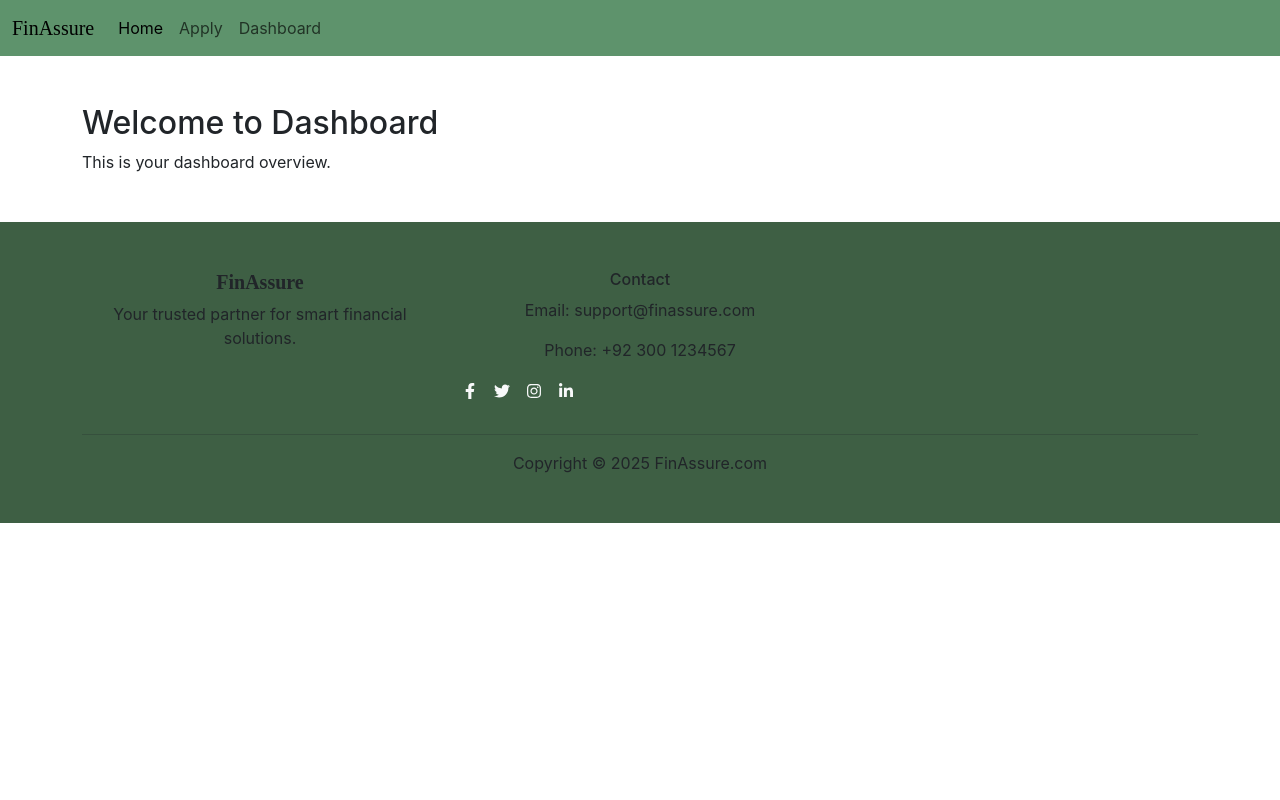
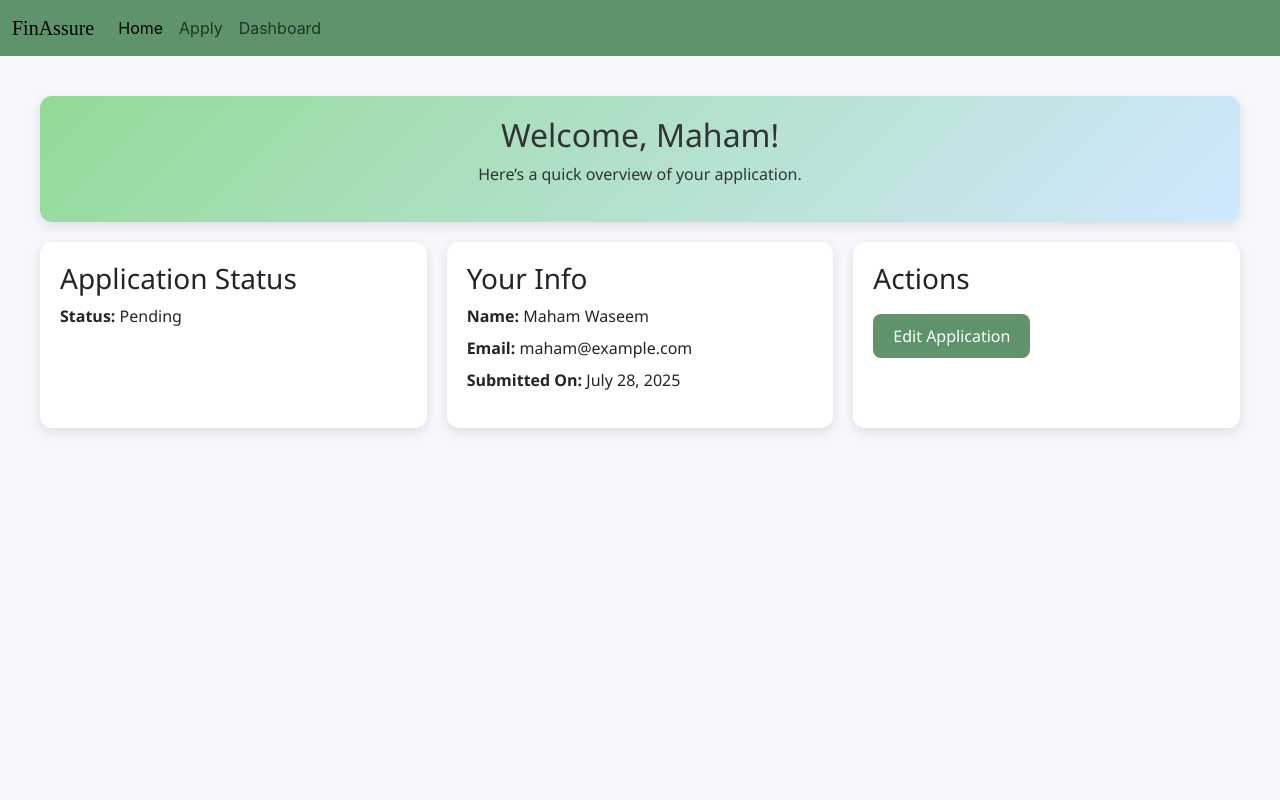
Before and after one commit to mahamwaseem/Insurance-policy, a React (Create React App) app: page /dashboard in a window 1280 px wide. Shown: the top 800 px of the page. Built offline with nearby package versions, Linux system fonts and the light colour scheme; a web font is replaced by a local one.

Commit message:
Created DashBoard

```diff
--- a/src/My_components/pages/Apply.css
+++ b/src/My_components/pages/Apply.css
@@ -1,15 +1,35 @@
+.apply-background {
+  position: relative;
+  background-image: url('/public/images/image1.jpg');
+  background-size: cover;
+  background-position: center;
+  padding: 60px 20px;
+  min-height: 100vh;
+}
+
+/* Dark overlay only on background */
+.apply-background::before {
+  content: "";
+  position: absolute;
+  top: 0; left: 0;
+  width: 100%; height: 100%;
+  background-color: rgba(0, 0, 0, 0.5); /* overlay */
+  z-index: 1;
+}
+
+/* Form container will be above overlay */
 .apply-container {
+  position: relative; /* to place above overlay */
+  z-index: 2;
   max-width: 600px;
-  margin: 40px auto;
-  background: url('images/image.png') no-repeat center center;
-  background-size: cover;
+  margin: 0 auto;
+  background: #E8FFD7;  /* light background */
   padding: 30px;
   border-radius: 12px;
-  box-shadow: 0 0 10px rgba(0,0,0,0.1);
-  backdrop-filter: blur(4px);
+  box-shadow: 0 0 15px rgba(0,0,0,0.2);
 }
 
-
+/* Rest styles */
 .apply-container h2 {
   text-align: center;
   margin-bottom: 25px;
@@ -49,4 +69,5 @@
 
 .apply-form button:hover {
   background-color: #E8FFD7;
+  color: #333;
 }
--- a/src/My_components/pages/Apply.js
+++ b/src/My_components/pages/Apply.js
@@ -39,6 +39,8 @@ export default function Apply() {
   };
 
   return (
+
+    <div className="apply-background">
     <div className="apply-container">
       <h2>Apply for a Loan</h2>
       <form onSubmit={handleSubmit} className="apply-form">
@@ -69,5 +71,6 @@ export default function Apply() {
         <button type="submit">Submit Application</button>
       </form>
     </div>
+    </div>
   );
 }
--- /dev/null
+++ b/src/My_components/pages/Dashboard.css
@@ -0,0 +1,55 @@
+.dashboard-container {
+  padding: 40px;
+  background-color: #f5f7fa;
+  min-height: 100vh;
+  font-family: 'Segoe UI', sans-serif;
+}
+
+.dashboard-card {
+  background-color: white;
+  border-radius: 12px;
+  box-shadow: 0 4px 12px rgba(0,0,0,0.1);
+  padding: 20px;
+  margin-bottom: 20px;
+  transition: transform 0.3s ease;
+}
+
+.dashboard-card:hover {
+  transform: translateY(-5px);
+}
+
+.welcome-card {
+  text-align: center;
+  background: linear-gradient(135deg, #93DA97, #d1e8ff);
+  color: #333;
+}
+
+.dashboard-grid {
+  display: grid;
+  grid-template-columns: repeat(auto-fit, minmax(280px, 1fr));
+  gap: 20px;
+}
+
+.user-info-card ul {
+  list-style: none;
+  padding: 0;
+}
+
+.user-info-card li {
+  margin-bottom: 8px;
+}
+
+.edit-btn {
+  padding: 10px 20px;
+  background-color: #5E936C;
+  color: white;
+  border: none;
+  border-radius: 8px;
+  cursor: pointer;
+  font-size: 16px;
+  margin-top: 10px;
+}
+
+.edit-btn:hover {
+  background-color: #5E936C;
+}
--- a/src/My_components/pages/Dashboard.js
+++ b/src/My_components/pages/Dashboard.js
@@ -1,10 +1,34 @@
 import React from 'react';
+import './Dashboard.css';
 
 export default function Dashboard() {
   return (
-    <div className='container my-5'>
-      <h2>Welcome to Dashboard</h2>
-      <p>This is your dashboard overview.</p>
+    <div className="dashboard-container">
+      <div className="dashboard-card welcome-card">
+        <h2>Welcome, Maham!</h2>
+        <p>Here’s a quick overview of your application.</p>
+      </div>
+
+      <div className="dashboard-grid">
+        <div className="dashboard-card status-card">
+          <h3>Application Status</h3>
+          <p><strong>Status:</strong> Pending</p>
+        </div>
+
+        <div className="dashboard-card user-info-card">
+          <h3>Your Info</h3>
+          <ul>
+            <li><strong>Name:</strong> Maham Waseem</li>
+            <li><strong>Email:</strong> maham@example.com</li>
+            <li><strong>Submitted On:</strong> July 28, 2025</li>
+          </ul>
+        </div>
+
+        <div className="dashboard-card actions-card">
+          <h3>Actions</h3>
+          <button className="edit-btn">Edit Application</button>
+        </div>
+      </div>
     </div>
   );
 }
```
